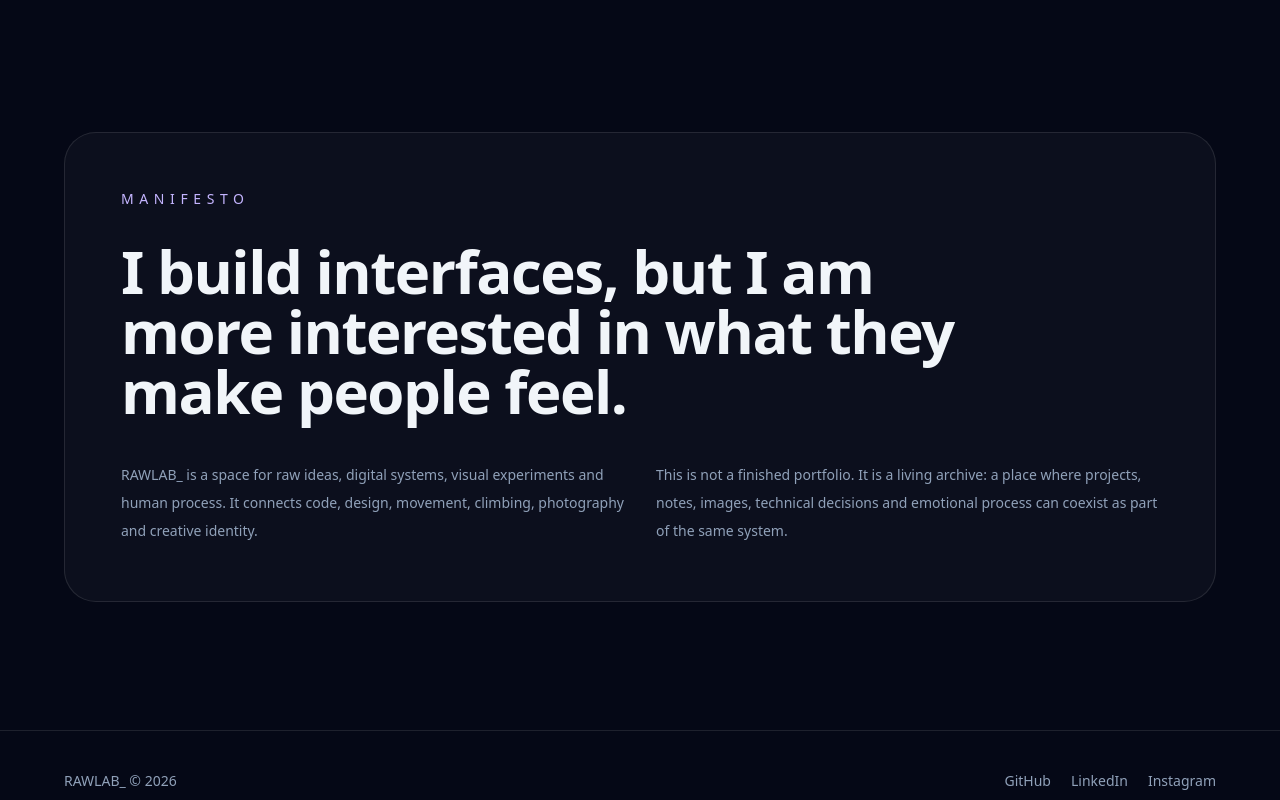
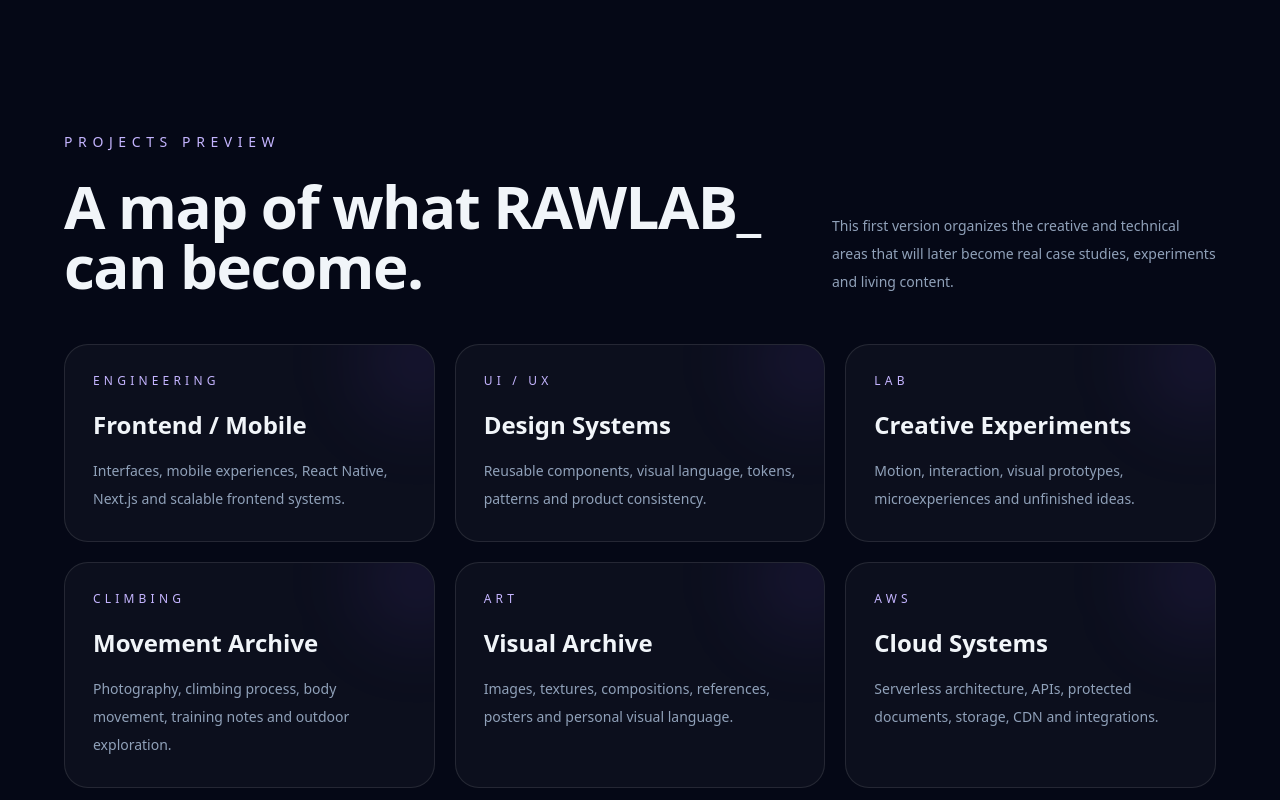
Before and after one commit to RAWLAB-SPACE/web, a Next.js app: page / in a window 1280 px wide. Shown: the part 2220-3020 px from the top of the page. Built offline with nearby package versions, Linux system fonts and the light colour scheme.

Commit message:
feat: add projects preview section

```diff
--- a/app/page.tsx
+++ b/app/page.tsx
@@ -4,6 +4,7 @@
 import { CurrentStateSection } from "@/sections/CurrentStateSection";
 import { HeroSection } from "@/sections/HeroSection";
 import { ManifestoSection } from "@/sections/ManifestoSection";
+import { ProjectsPreviewSection } from "@/sections/ProjectsPreviewSection";
 
 export default function Home() {
   return (
@@ -12,6 +13,7 @@
       <HeroSection />
       <AreasSection />
       <CurrentStateSection />
+      <ProjectsPreviewSection />
       <ManifestoSection />
       <Footer />
     </main>
--- /dev/null
+++ b/src/sections/ProjectsPreviewSection.tsx
@@ -0,0 +1,86 @@
+const projects = [
+  {
+    title: "Frontend / Mobile",
+    tag: "Engineering",
+    description:
+      "Interfaces, mobile experiences, React Native, Next.js and scalable frontend systems.",
+  },
+  {
+    title: "Design Systems",
+    tag: "UI / UX",
+    description:
+      "Reusable components, visual language, tokens, patterns and product consistency.",
+  },
+  {
+    title: "Creative Experiments",
+    tag: "Lab",
+    description:
+      "Motion, interaction, visual prototypes, microexperiences and unfinished ideas.",
+  },
+  {
+    title: "Movement Archive",
+    tag: "Climbing",
+    description:
+      "Photography, climbing process, body movement, training notes and outdoor exploration.",
+  },
+  {
+    title: "Visual Archive",
+    tag: "Art",
+    description:
+      "Images, textures, compositions, references, posters and personal visual language.",
+  },
+  {
+    title: "Cloud Systems",
+    tag: "AWS",
+    description:
+      "Serverless architecture, APIs, protected documents, storage, CDN and integrations.",
+  },
+];
+
+export function ProjectsPreviewSection() {
+  return (
+    <section id="projects-preview" className="px-6 py-32">
+      <div className="mx-auto max-w-6xl">
+        <div className="mb-12 flex flex-col gap-6 md:flex-row md:items-end md:justify-between">
+          <div>
+            <p className="text-sm uppercase tracking-[0.4em] text-violet-300">
+              Projects preview
+            </p>
+
+            <h2 className="mt-6 max-w-3xl text-4xl font-black tracking-tight md:text-6xl">
+              A map of what RAWLAB_ can become.
+            </h2>
+          </div>
+
+          <p className="max-w-sm text-sm leading-7 text-slate-400">
+            This first version organizes the creative and technical areas that
+            will later become real case studies, experiments and living content.
+          </p>
+        </div>
+
+        <div className="grid gap-5 md:grid-cols-2 lg:grid-cols-3">
+          {projects.map((project) => (
+            <article
+              key={project.title}
+              className="group relative overflow-hidden rounded-3xl border border-white/10 bg-white/[0.03] p-7 transition hover:-translate-y-1 hover:border-violet-300/50 hover:bg-white/[0.06]"
+            >
+              <div className="absolute -right-10 -top-10 h-28 w-28 rounded-full bg-violet-500/10 blur-2xl transition group-hover:bg-violet-500/20" />
+
+              <p className="text-xs uppercase tracking-[0.35em] text-violet-300">
+                {project.tag}
+              </p>
+
+              <h3 className="mt-5 text-2xl font-semibold text-slate-100">
+                {project.title}
+              </h3>
+
+              <p className="mt-4 text-sm leading-7 text-slate-400">
+                {project.description}
+              </p>
+            </article>
+          ))}
+        </div>
+      </div>
+    </section>
+  );
+}
```
Also changed, not shown: 1 other file (tests, documents, lock files or other folders).
